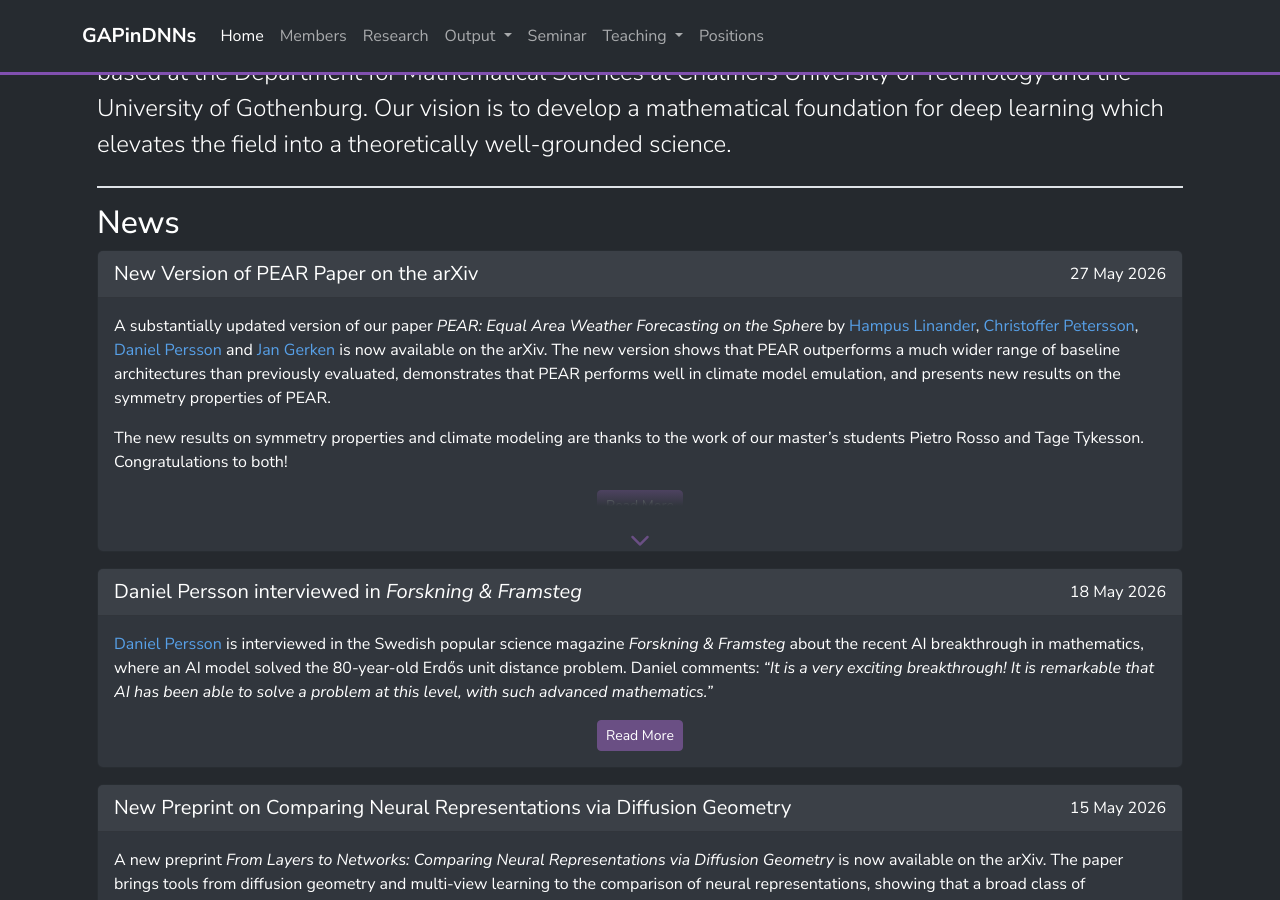
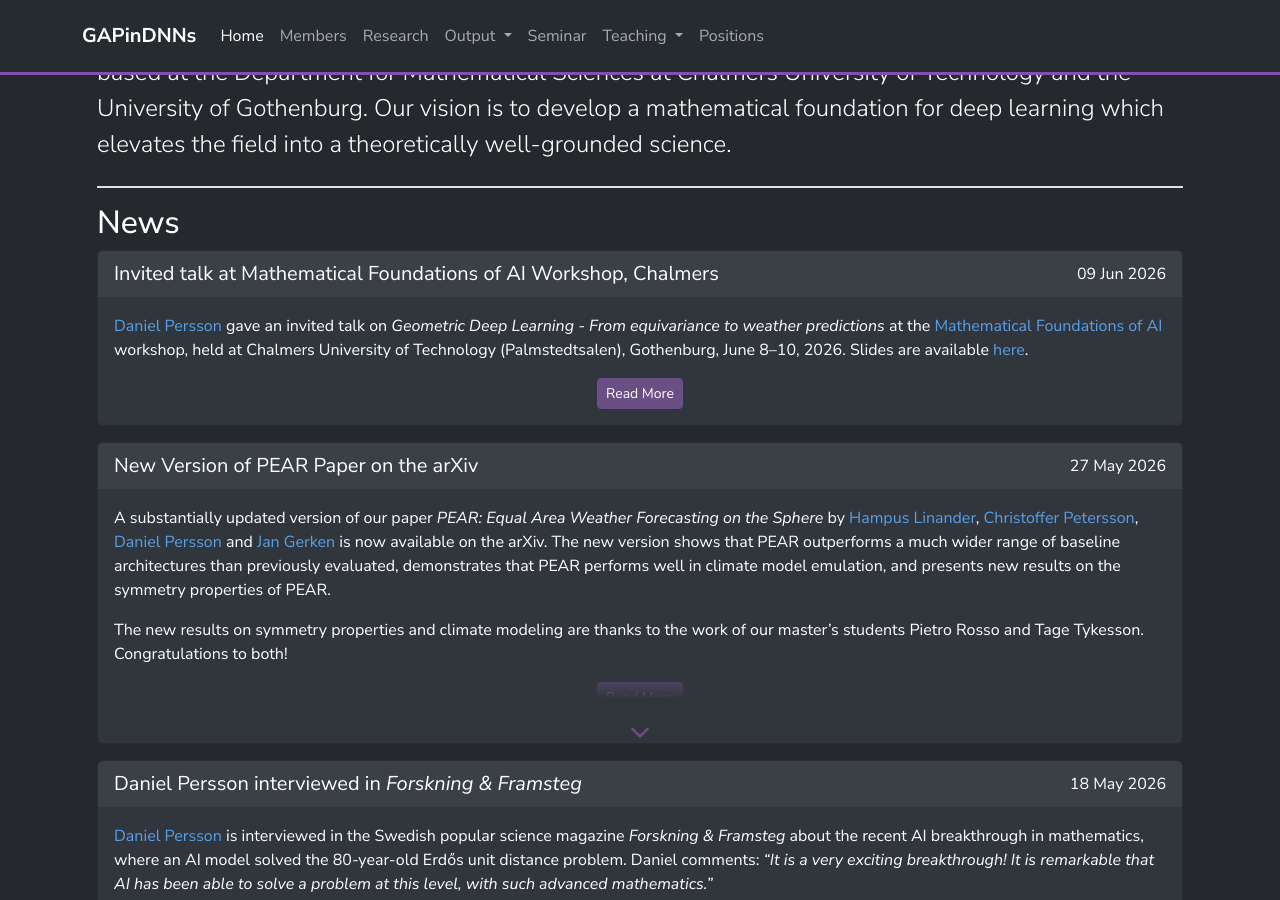
Before and after one commit to GAPinDNNs/gapindnns.github.io, a Jekyll site: the page built from _pages/index.md, in a window 1280 px wide and 900 px high, scrolled down 659 px. Built offline with Jekyll 4.4.1, drawn with Linux system fonts in a browser that asks for light colours; nearby versions of some CDN libraries.

Commit message:
Add talk and news post: Mathematical Foundations of AI Workshop (June 2026)
Co-Authored-By: Claude Sonnet 4.6 <noreply@anthropic.com>

```diff
--- a/_data/news.yml
+++ b/_data/news.yml
@@ -1,3 +1,8 @@
+- date: 2026-06-09
+  headline: "Invited talk at Mathematical Foundations of AI Workshop, Chalmers"
+  link: /downloads/slides/2026-06-09-daniel-persson.pdf
+  text: |
+    [Daniel Persson](/members/Daniel_Persson) gave an invited talk on *Geometric Deep Learning - From equivariance to weather predictions* at the [Mathematical Foundations of AI](https://sites.google.com/view/chair-math-of-ai/mathematical-foundations-of-ai-main-page) workshop, held at Chalmers University of Technology (Palmstedtsalen), Gothenburg, June 8–10, 2026. Slides are available [here](/downloads/slides/2026-06-09-daniel-persson.pdf).
 - date: 2026-05-01
   headline: "Paper accepted at ICML 2026"
   link: https://arxiv.org/abs/2508.11522
--- /dev/null
+++ b/_data/talks/2026-06-09-daniel-persson.yml
@@ -0,0 +1,10 @@
+title: "Geometric Deep Learning - From equivariance to weather predictions"
+id: 2026-06-09-daniel-persson
+date: '2026-06-09'
+location:
+  name: Mathematical Foundations of AI Workshop, Chalmers University of Technology
+slides: /downloads/slides/2026-06-09-daniel-persson.pdf
+speaker:
+  first_name: Daniel
+  last_name: Persson
+tags: GDL
```
Also changed, not shown: 1 other file.
